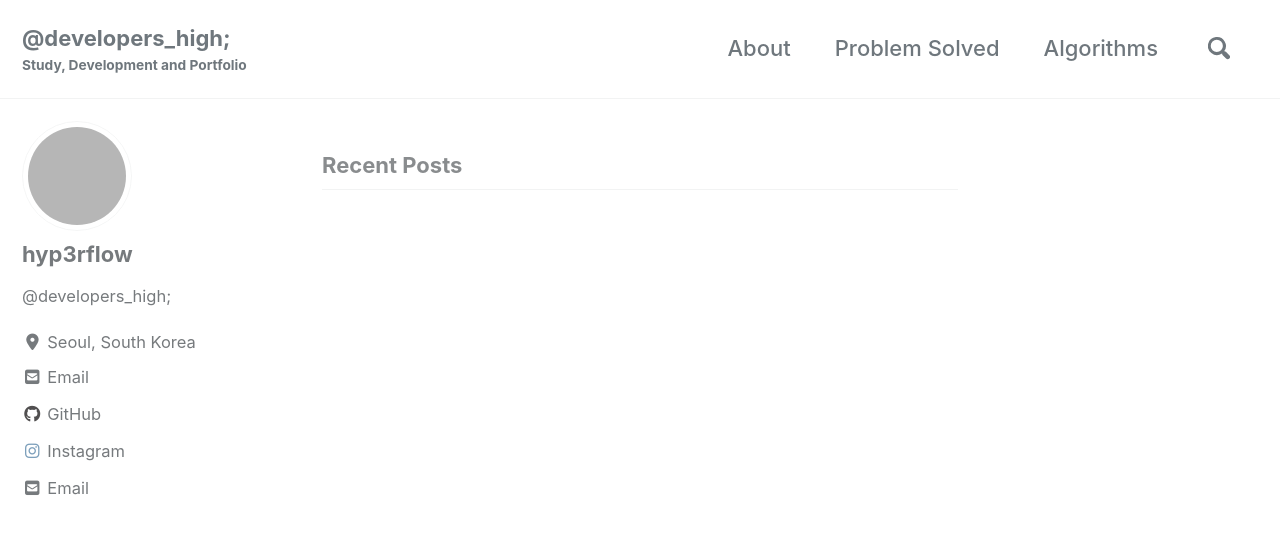
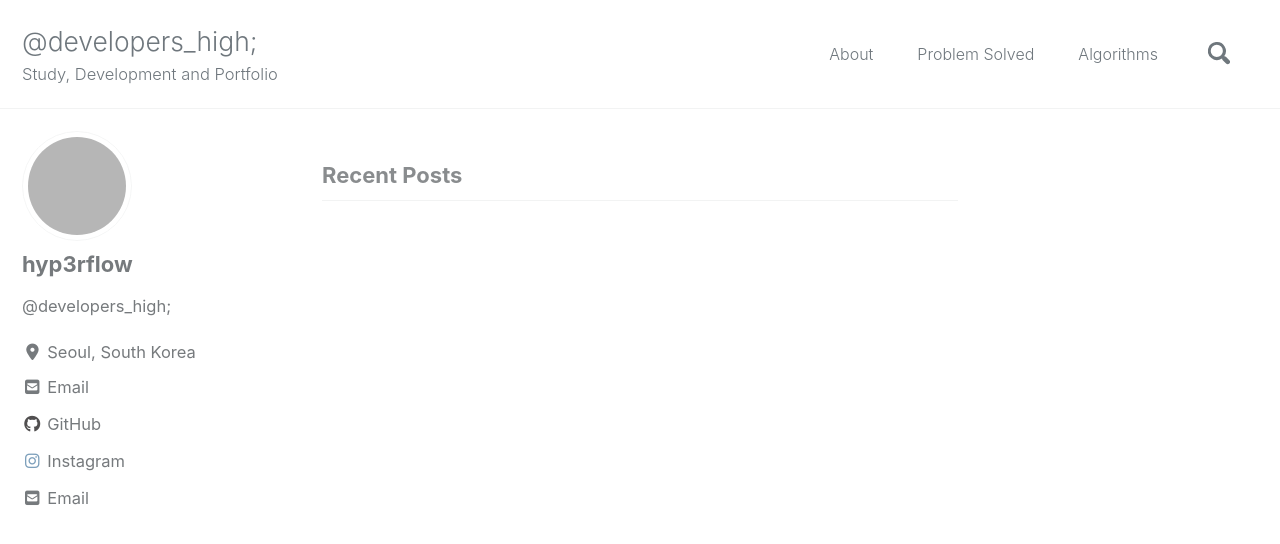
Before and after one commit to hyp3rflow/hyp3rflow.github.io, a Jekyll site: the page built from index.html, in a window 1280 px wide and 900 px high. Shown: the top 544 px of the window. Built offline with Jekyll 4.4.1, drawn with Linux system fonts in a browser that asks for light colours; cached includes are drawn as plain includes; nearby versions of some CDN libraries; the list of posts is cut into pages by our own code; grey boxes are pictures that could not be loaded.

Commit message:
Unbold menu bar

```diff
--- a/_sass/minimal-mistakes/_navigation.scss
+++ b/_sass/minimal-mistakes/_navigation.scss
@@ -196,6 +196,8 @@
 
     &.site-title {
       margin-left: 0;
+      font-weight: 300;
+      font-size: larger;
     }
   }
 
@@ -229,6 +231,8 @@
 
     a {
       position: relative;
+      font-size: medium;
+      font-weight: 300;
 
       &:before {
         content: "";
```
